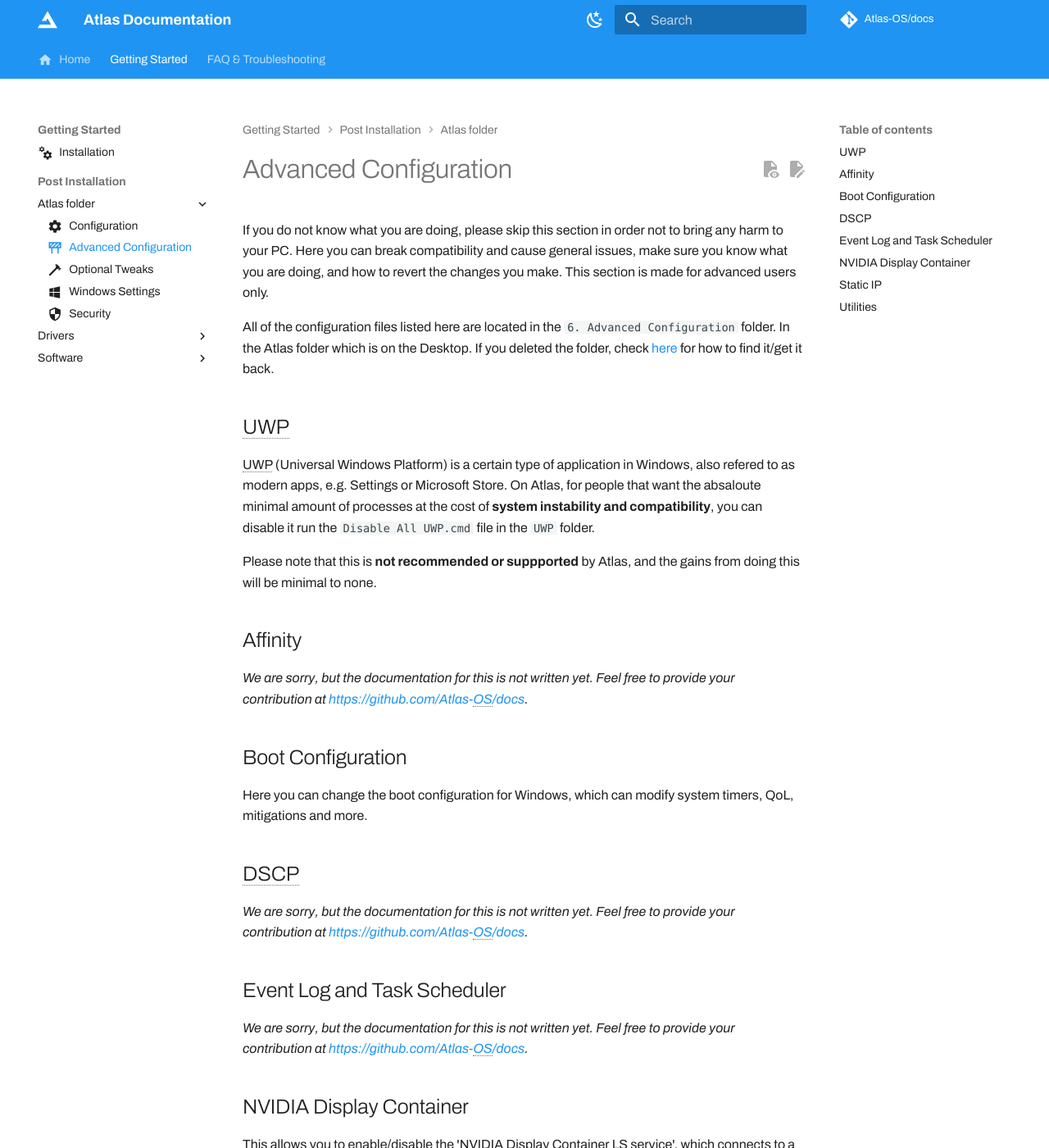
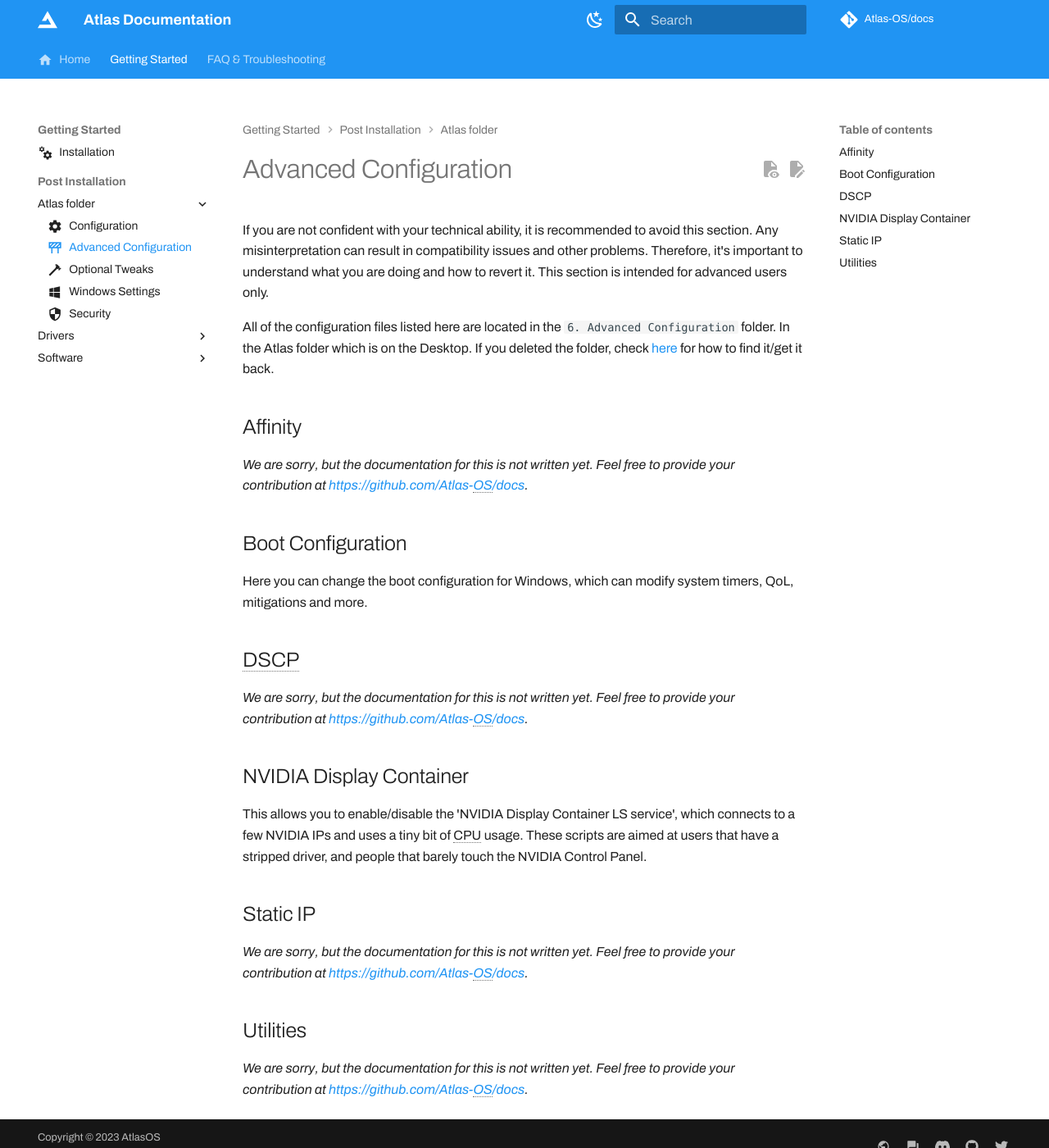
Before and after one commit to Atlas-OS/docs, an MkDocs documentation site: the page built from docs/getting-started/post-installation/atlas-folder/advanced-configuration.md, in a window 1280 px wide and 1400 px high. Shown: the whole window at 82% size. Built offline with MkDocs 1.6.1 and Material for MkDocs 9.7.7, drawn with Linux system fonts in a browser that asks for light colours; some web fonts are replaced; comment, search, counter and statistics services are not loaded.

Commit message:
fix: :memo: Re-write to improve clarity

```diff
--- a/docs/getting-started/post-installation/atlas-folder/advanced-configuration.md
+++ b/docs/getting-started/post-installation/atlas-folder/advanced-configuration.md
@@ -5,15 +5,9 @@ icon: material/sign-caution
 
 # Advanced Configuration
 
-If you do not know what you are doing, please skip this section in order not to bring any harm to your PC. Here you can break compatibility and cause general issues, make sure you know what you are doing, and how to revert the changes you make. This section is made for advanced users only.
+If you are not confident with your technical ability, it is recommended to avoid this section. Any misinterpretation can result in compatibility issues and other problems. Therefore, it's important to understand what you are doing and how to revert it. This section is intended for advanced users only.
 
 All of the configuration files listed here are located in the `6. Advanced Configuration` folder. In the Atlas folder which is on the Desktop. If you deleted the folder, check [here](../../../faq-and-troubleshooting/common-questions/atlas-folder-missing.md) for how to find it/get it back.
-
-## UWP
-
-UWP (Universal Windows Platform) is a certain type of application in Windows, also refered to as modern apps, e.g. Settings or Microsoft Store. On Atlas, for people that want the absaloute minimal amount of processes at the cost of **system instability and compatibility**, you can disable it run the `Disable All UWP.cmd` file in the `UWP` folder.
-
-Please note that this is **not recommended or suppported** by Atlas, and the gains from doing this will be minimal to none.
 
 ## Affinity
 
@@ -24,10 +18,6 @@ Please note that this is **not recommended or suppported** by Atlas, and the gai
 Here you can change the boot configuration for Windows, which can modify system timers, QoL, mitigations and more.
 
 ## DSCP
-
-*We are sorry, but the documentation for this is not written yet. Feel free to provide your contribution at [https://github.com/Atlas-OS/docs](https://github.com/Atlas-OS/docs).*
-
-## Event Log and Task Scheduler
 
 *We are sorry, but the documentation for this is not written yet. Feel free to provide your contribution at [https://github.com/Atlas-OS/docs](https://github.com/Atlas-OS/docs).*
 
```
Also changed, not shown: docs/getting-started/post-installation/atlas-folder/configuration.md (+1 -1 lines).
